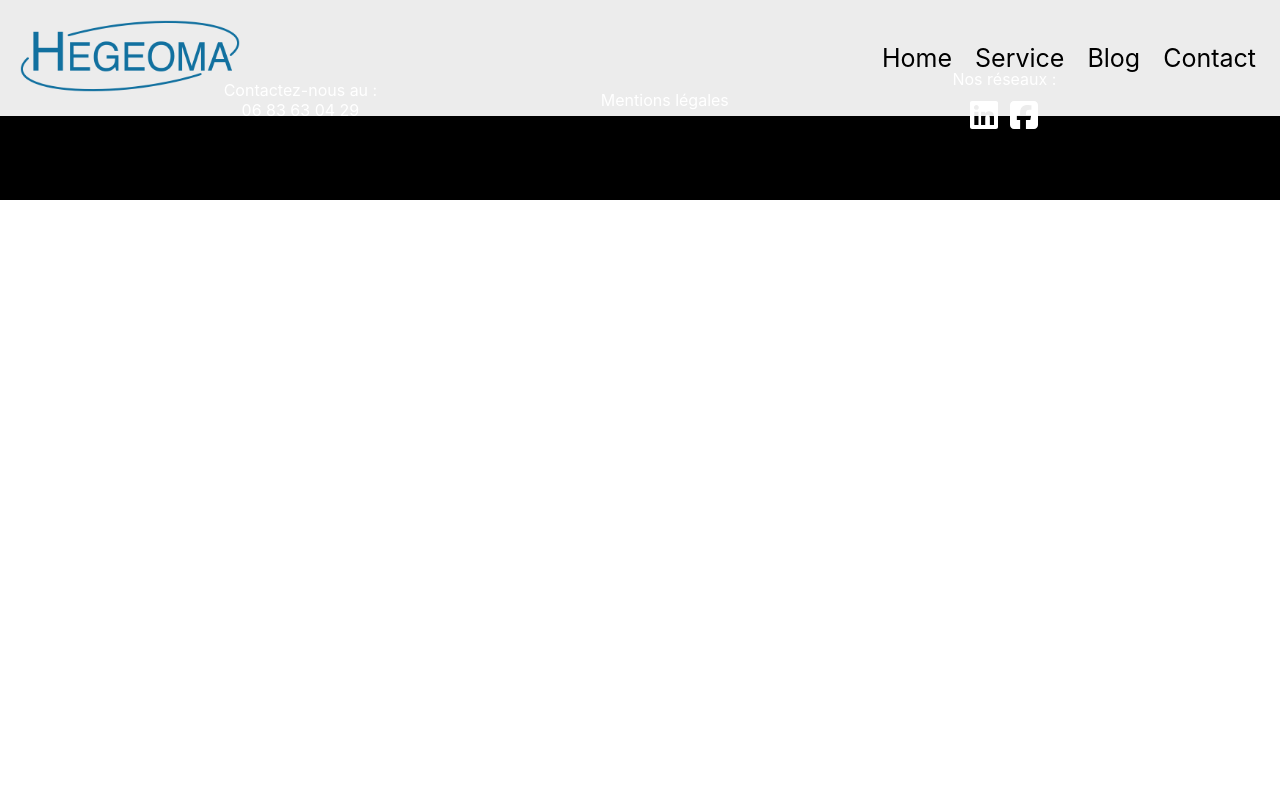
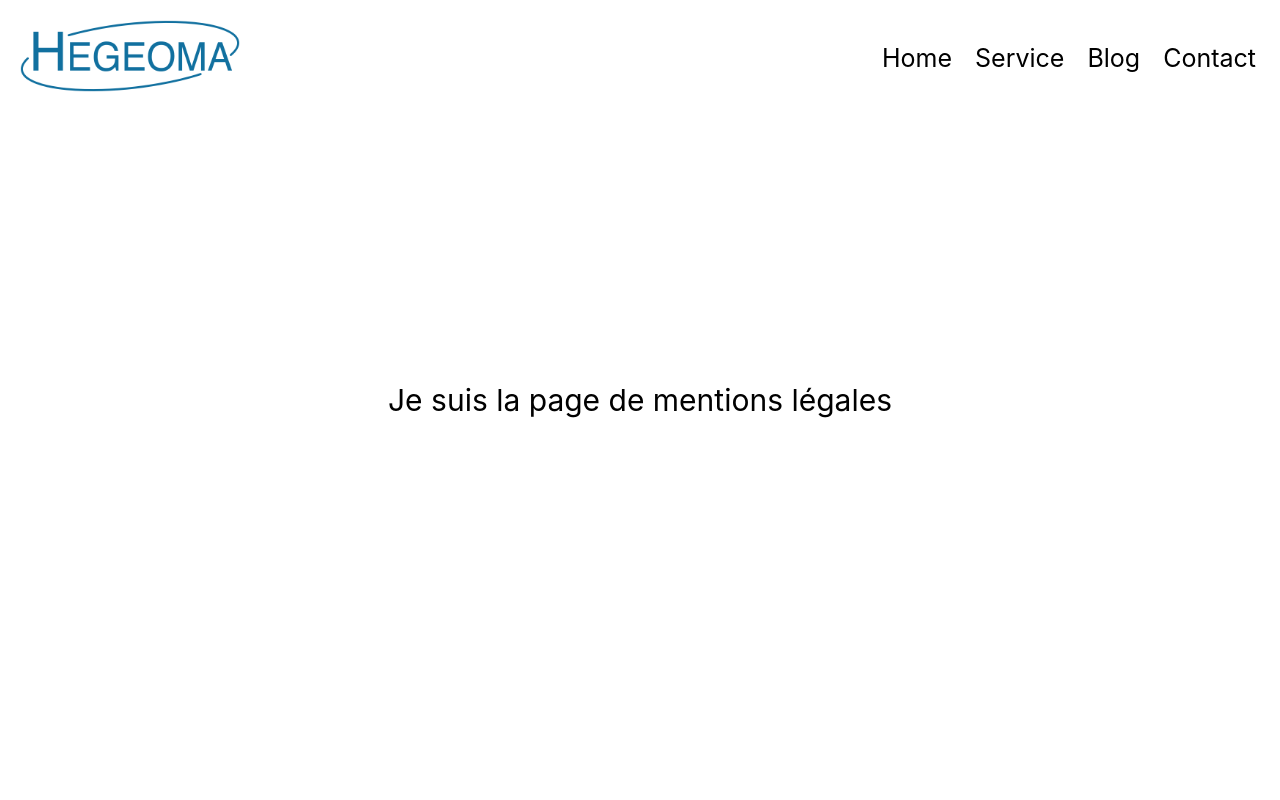
Before and after one commit to clemencebric/hegeoma, a React (Create React App) app: page /mentionslegales in a window 1280 px wide. Shown: the top 800 px of the page. Built offline with nearby package versions, Linux system fonts and the light colour scheme.

Commit message:
feat(controller): ajout pages contact et erreur et liens entre elleset page derreur

```diff
--- a/src/App.js
+++ b/src/App.js
@@ -1,9 +1,14 @@
 import React from 'react';
 import { BrowserRouter as Router, Route, Routes } from 'react-router-dom';
+import { useLocation } from 'react-router-dom';
+
 import logo from './logo.svg';
 import Header from './component/header/index'
 import Footer from './component/footer/index'
 import Home from './component/home/index'
+import Mentions from './component/mentionlegales/index.js'
+import Contact from './component/contact/contact.js'
+import Erreur from "./component/erreur/index.js"
 import './App.css';
 
 const Layout = ({ children }) => {
@@ -23,6 +28,9 @@ function App() {
       <Layout>
         <Routes>
           <Route path="/" element={<Home />} />
+          <Route path="/mentionslegales" element={<Mentions />} />
+          <Route path="/contact" element={<Contact />} />
+          <Route path="*" element={<Erreur />} />
         </Routes>
       </Layout>
     </Router>
--- /dev/null
+++ b/src/component/contact/contact.css
@@ -0,0 +1,8 @@
+.pagecontact {
+    background-color: rgb(255, 255, 255);
+    height: 100vh;
+    font-size: 30px;
+    display: flex;
+    justify-content: center;
+    align-items: center;
+}
--- /dev/null
+++ b/src/component/contact/contact.js
@@ -0,0 +1,13 @@
+import "./contact.css"
+
+function Contact() {
+  return (
+    <div className="pagecontact">
+        <div className='debut'>
+            Je suis la page de contact
+        </div>
+    </div>
+  );
+}
+
+export default Contact;
--- /dev/null
+++ b/src/component/erreur/erreur.css
@@ -0,0 +1,8 @@
+.pageerreur {
+    background-color: rgb(255, 255, 255);
+    height: 100vh;
+    font-size: 30px;
+    display: flex;
+    justify-content: center;
+    align-items: center;
+}
--- /dev/null
+++ b/src/component/erreur/index.js
@@ -0,0 +1,13 @@
+import "./erreur.css"
+
+function Erreur() {
+  return (
+    <div className="pageerreur">
+        <div className='debut'>
+            Cette page n'existe pas.
+        </div>
+    </div>
+  );
+}
+
+export default Erreur;
--- a/src/component/header/index.js
+++ b/src/component/header/index.js
@@ -37,10 +37,10 @@ const Header = () => {
             </div>
             <nav className={`header-nav ${isMenuOpen ? 'open' : ''}`}>
                 <ul>
-                    <li><a href="#home" onClick={toggleMenu}>Home</a></li>
+                    <li><a href="/" onClick={toggleMenu}>Home</a></li>
                     <li><a href={serviceLink} onClick={toggleMenu}>Service</a></li>
                     <li><a href="#blog" onClick={toggleMenu}>Blog</a></li>
-                    <li><a href="#contact" onClick={toggleMenu}>Contact</a></li>
+                    <li><a href="/contact" onClick={toggleMenu}>Contact</a></li>
                 </ul>
                 <div className='numdecontact'>Contactez nous au 06 83 63 04 29</div>
             </nav>
--- a/src/component/home/home.css
+++ b/src/component/home/home.css
@@ -268,9 +268,7 @@ body, html {
     width: 100%;
 
 }
-.articlem + .divcachee {
-    /*display: block; /* Affiche lorsque la div cachee est dans articlem */
-}
+
 
 .buttonarticle {
     background-color: rgb(255, 255, 255);
--- /dev/null
+++ b/src/component/mentionlegales/index.js
@@ -0,0 +1,13 @@
+import "./mentionlegale.css"
+
+function Mentions() {
+  return (
+    <div className="pagementions">
+        <div className='debut'>
+            Je suis la page de mentions légales
+        </div>
+    </div>
+  );
+}
+
+export default Mentions;
--- /dev/null
+++ b/src/component/mentionlegales/mentionlegale.css
@@ -0,0 +1,8 @@
+.pagementions {
+    background-color: rgb(255, 255, 255);
+    height: 100vh;
+    font-size: 30px;
+    display: flex;
+    justify-content: center;
+    align-items: center;
+}
```
Also changed, not shown: src/component/home/contact/contact.js (deleted, +0 -12 lines), src/component/home/contact/contact.css (deleted).
